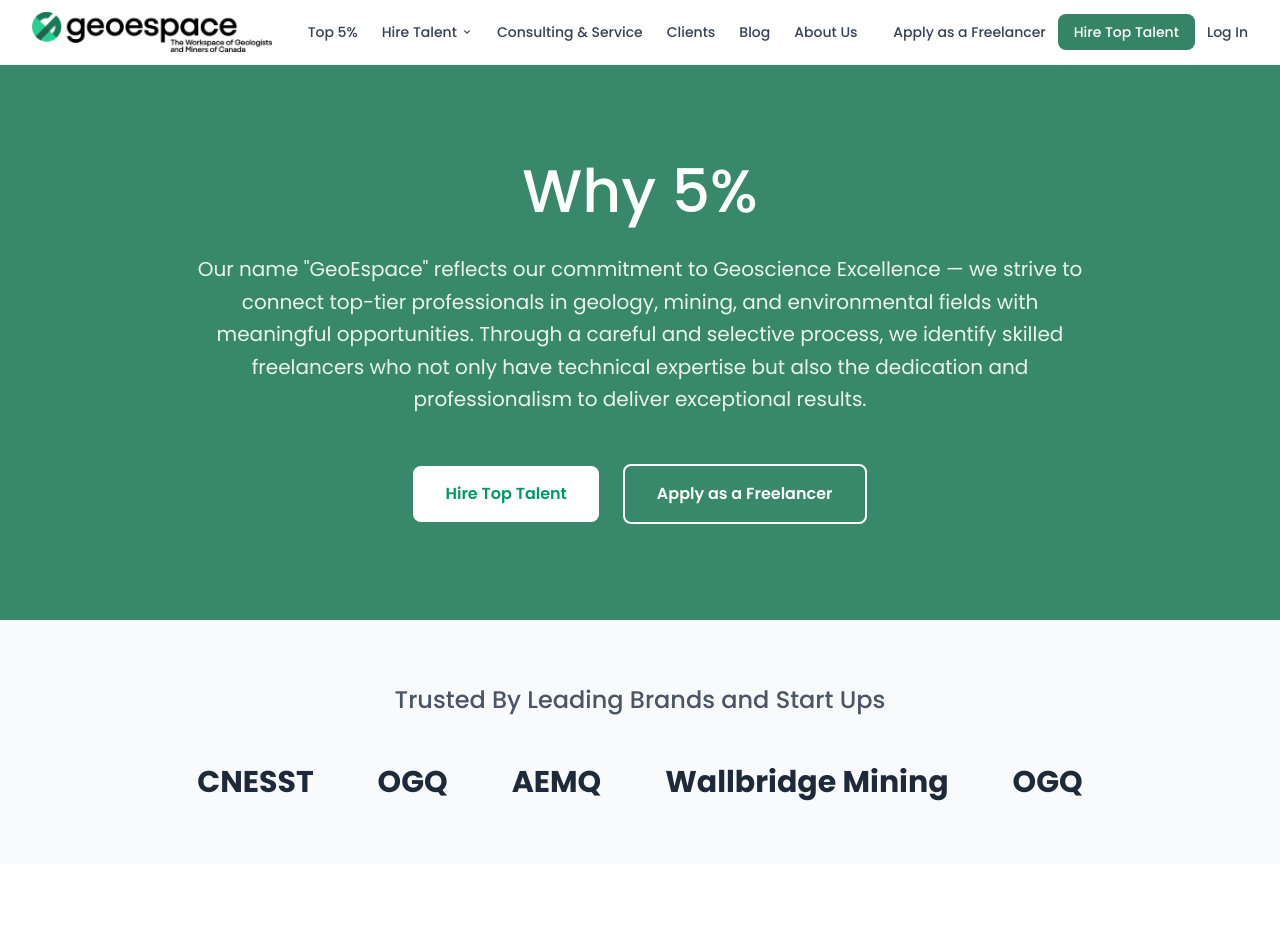
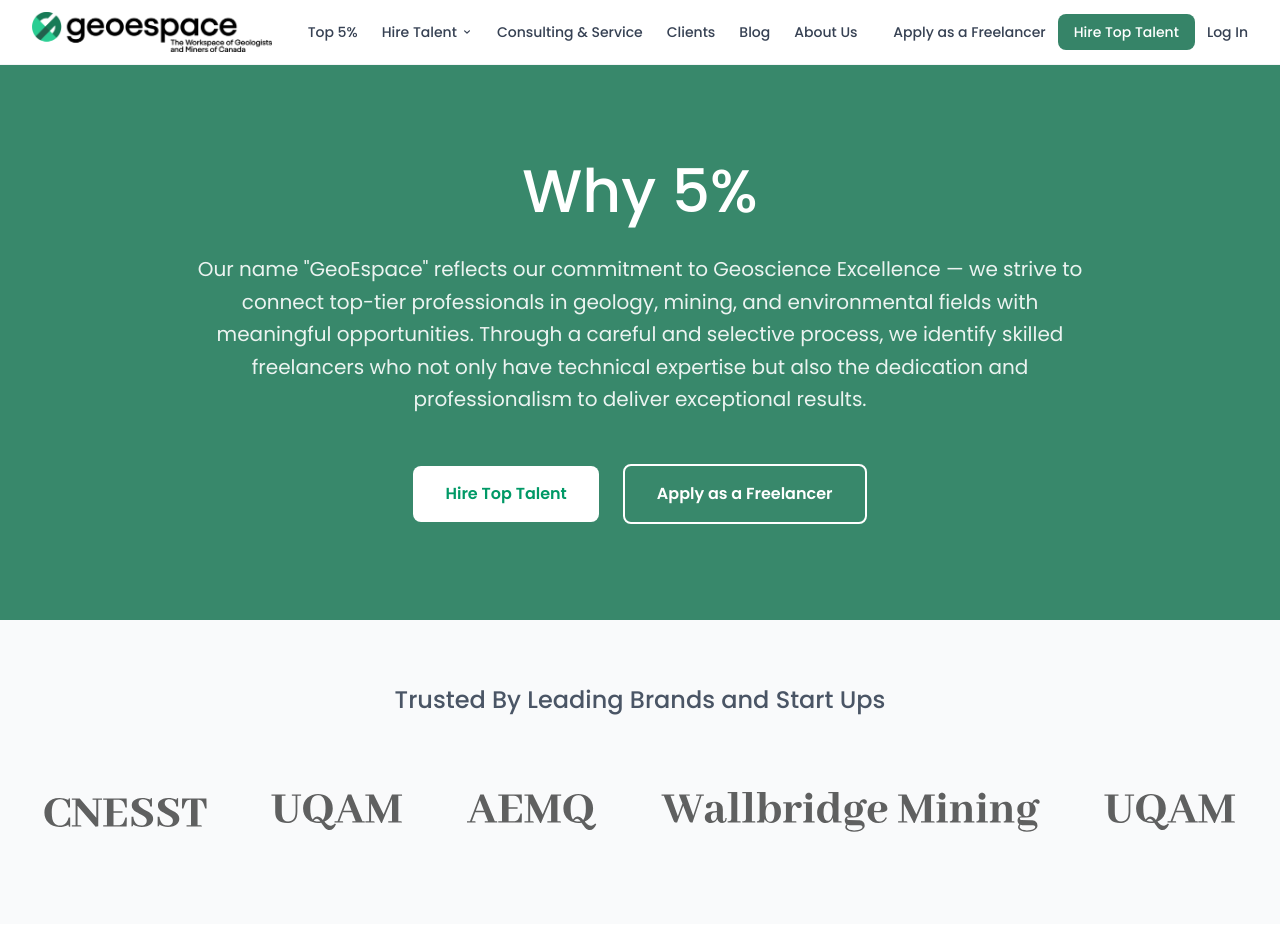
Before and after one commit to dev-sajib/geospace-static, a React (Vite) app: page /top-5 in a window 1280 px wide. Shown: the top 952 px of the page. Built offline with nearby package versions, Linux system fonts and the light colour scheme.

Commit message:
Chore: updated branding images (top5%)

```diff
--- a/src/components/HeroSection.jsx
+++ b/src/components/HeroSection.jsx
@@ -134,7 +134,7 @@
 
       <section className="py-8 sm:py-12" style={{ backgroundColor: "#f4f4f4" }}>
         <div className="max-w-7xl mx-auto px-4 sm:px-6 lg:px-8">
-          <p className="text-gray-600 text-center mb-8 text-sm sm:text-base">
+          <p className="text-lg sm:text-xl lg:text-2xl text-gray-600 mb-8 sm:mb-12 text-center">
             Trusted By Leading Brands and Start Ups
           </p>
 
--- a/src/pages/Top5Page.jsx
+++ b/src/pages/Top5Page.jsx
@@ -107,7 +107,28 @@
     "Soil Scientists",
   ];
 
-  const companies = ["CNESST", "OGQ", "AEMQ", "Wallbridge Mining", "OGQ"];
+  const companies = [
+    {
+      name: "CNESST",
+      logo: "/images/CNESST.svg",
+    },
+    {
+      name: "OGQ",
+      logo: "/images/OGQ.svg",
+    },
+    {
+      name: "AEMQ",
+      logo: "/images/AEMQ.svg",
+    },
+    {
+      name: "Wallbridge Mining",
+      logo: "/images/Wallbridge Mining.svg",
+    },
+    {
+      name: "OGQ",
+      logo: "/images/OGQ.svg",
+    },
+  ];
 
   return (
     <div className="min-h-screen">
@@ -144,9 +165,13 @@
             {companies.map((company, index) => (
               <div
                 key={index}
-                className="text-xl sm:text-2xl lg:text-3xl font-bold text-gray-800"
+                className="flex items-center justify-center h-16 sm:h-20 lg:h-24"
               >
-                {company}
+                <img
+                  src={company.logo}
+                  alt={company.name}
+                  className="max-w-full max-h-full object-contain filter grayscale hover:grayscale-0 transition-all duration-300 opacity-70 hover:opacity-100"
+                />
               </div>
             ))}
           </div>
```
